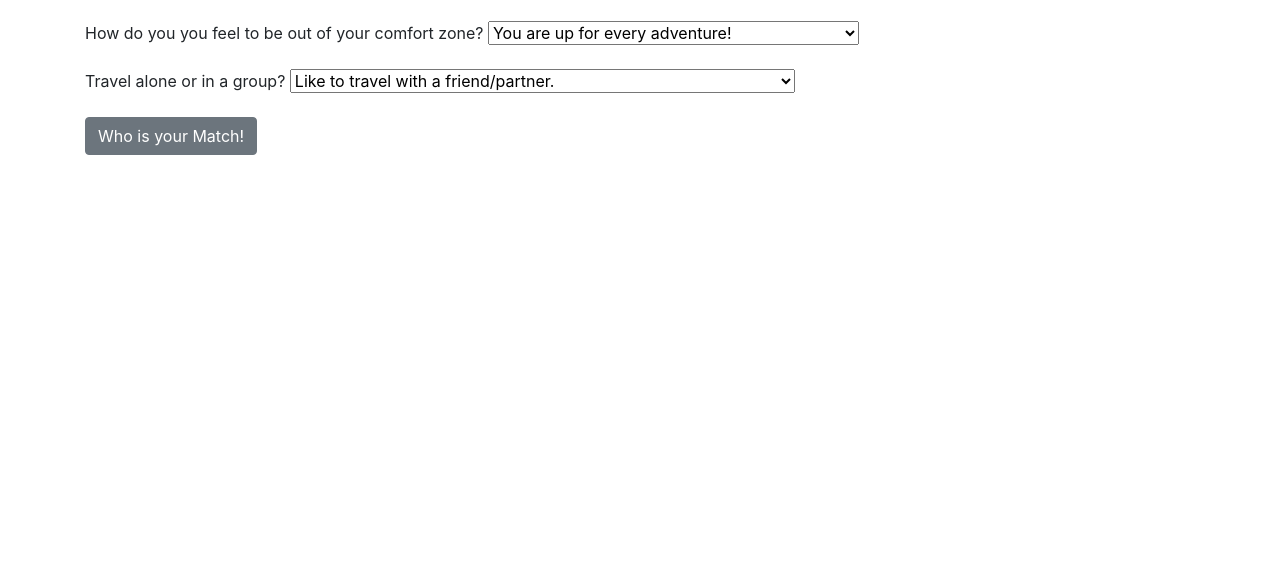
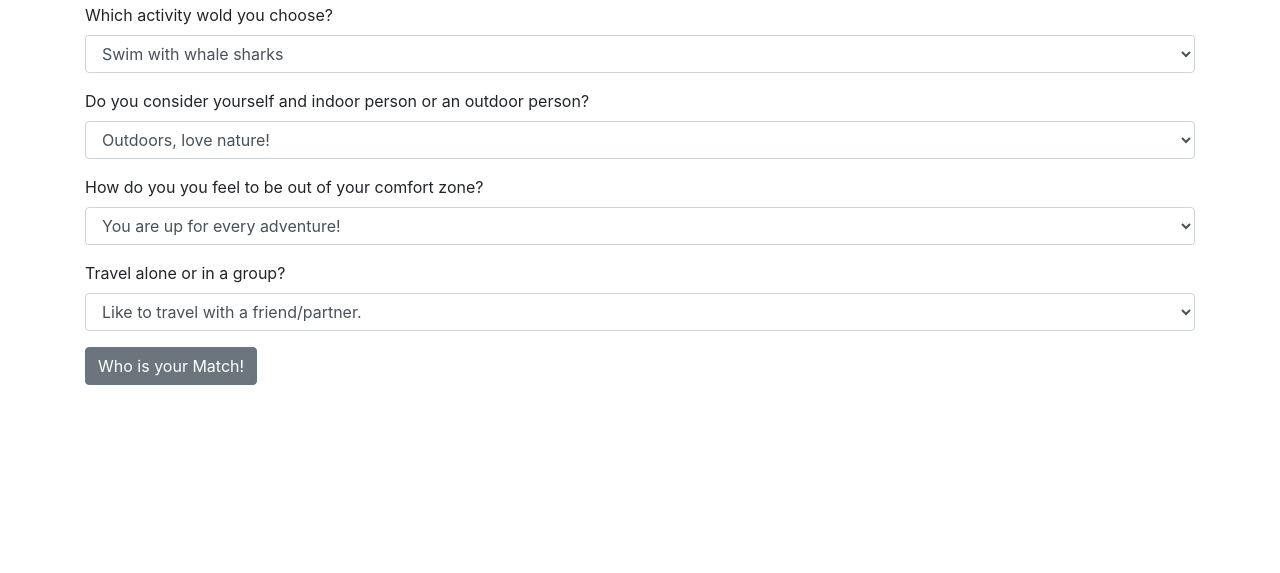
Before and after one commit to Nadializcano/tripquiz, a plain HTML site: page index.html in a window 1280 px wide. Shown: the part 227-800 px from the top of the page. Drawn offline with Linux system fonts and the light colour scheme.

Commit message:
It will add form-control

```diff
--- a/css/styles.css
+++ b/css/styles.css
@@ -1,3 +1,8 @@
 #holbox, #morocco, #barcelona {
   display: none;
 }
+
+body > .container {
+  padding-top: 40px;
+  background-color: white;
+}
--- a/index.html
+++ b/index.html
@@ -16,7 +16,7 @@
       <form id="quiz">
         <div class="form-group">
         <label for="food">What would you eat?</label>
-        <select id="food">
+        <select id="food" class="form-control">
           <option value="mexican">Fresh grilled seafood</option>
           <option value="african">Couscous</option>
           <option value="spanish">Paella</option>
@@ -24,7 +24,7 @@
         </div>
         <div class="form-group">
         <label for="activity">Which activity wold you choose?</label>
-        <select id="activity">
+        <select id="activity" class="form-control">
           <option value="beach">Swim with whale sharks</option>
           <option value="desert">Tour the desert on a camel</option>
           <option value="museum">Having an afternoon of art.</option>
@@ -32,7 +32,7 @@
         </div>
         <div class="form-group">
         <label for="outin">Do you consider yourself and indoor person or an outdoor person?</label>
-        <select id="outin">
+        <select id="outin" class="form-control">
           <option value="out">Outdoors, love nature!</option>
           <option value="either">Either one</option>
           <option value="in">Indoors</option>
@@ -40,7 +40,7 @@
         </div>
         <div class="form-group">
         <label for="comfort">How do you you feel to be out of your comfort zone?</label>
-        <select id="comfort">
+        <select id="comfort" class="form-control">
           <option value="adventure">You are up for every adventure!</option>
           <option value="some">Like some adventure but in a comfortable way</option>
           <option value="comfortable">Like to do what I am used to</option>
@@ -48,7 +48,7 @@
         </div>
         <div class="form-group">
         <label for="group">Travel alone or in a group?</label>
-        <select id="group">
+        <select id="group" class="form-control">
           <option value="partner">Like to travel with a friend/partner.</option>
           <option value="people">Love group tours</option>
           <option value="alone">Love friends around but like to be enjoyed by myself sometimes</option>
```
